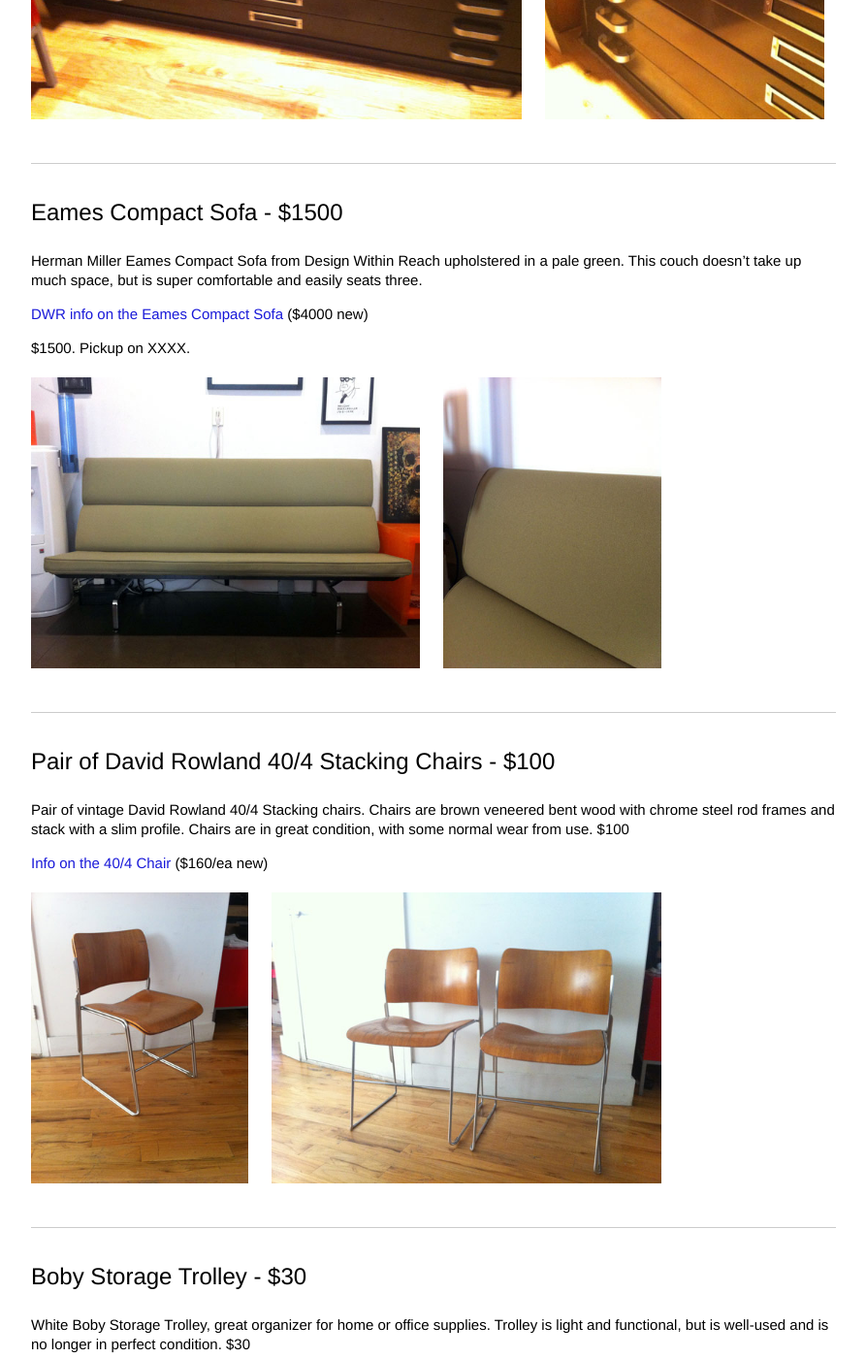
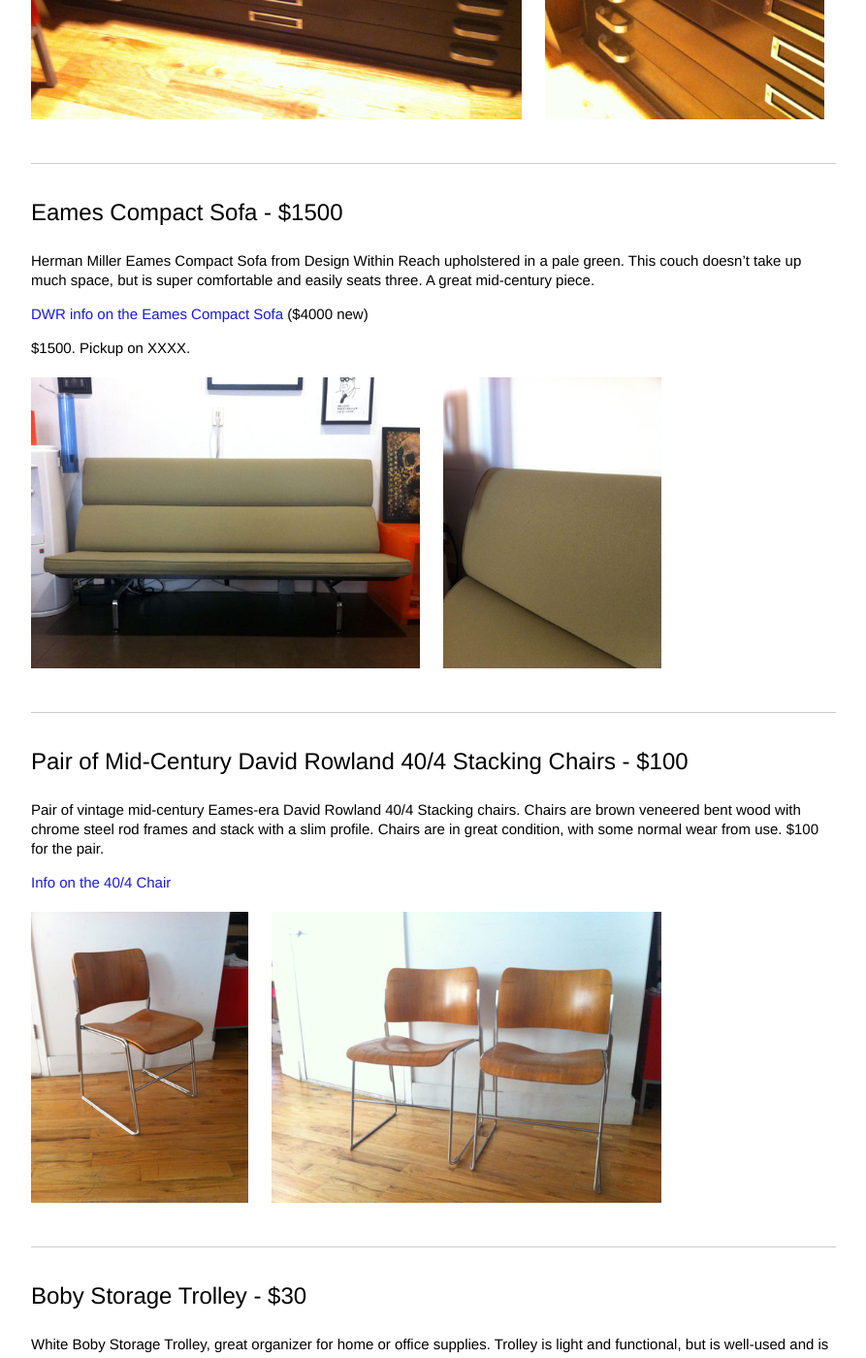
Before and after one commit to athletics/athletics.github.com, a Jekyll site: the page pages/sale.html, which Jekyll copies as it is, in a window 1280 px wide and 1400 px high, scrolled down 5859 px. Shown: the whole window at 97% size, without its empty margins (201-1094 px from the left). Built offline with Jekyll 4.4.1, drawn with Linux system fonts in a browser that asks for light colours; Markdown is read by kramdown in place of the engine named in the settings; some of the changed text lies outside the part shown.

Commit message:
making some copy changes

```diff
--- a/pages/sale.html
+++ b/pages/sale.html
@@ -102,7 +102,7 @@
 					</li>
 					<li>
 						<h2>Saarinen Round Tulip Coffee Table - $1200</h2>
-						<p>Saarinen tulip coffee table with a wood top in great condition. Great mid-century modern piece. Table is 36” in diameter and 15” tall. $1200.</p>
+						<p>Saarinen tulip coffee table with a wood top in great condition. Great mid-century modern, Eames-era piece. Table is 36” in diameter and 15” tall. $1200.</p>
 						<div class="images">
 							<img src="../images/furniture_listings/coffee_table.jpg" alt="Saarinen Coffee Table">
 						</div>
@@ -117,7 +117,7 @@
 					</li>
 					<li>
 						<h2>Eames Compact Sofa - $1500</h2>
-						<p>Herman Miller Eames Compact Sofa from Design Within Reach upholstered in a pale green. This couch doesn’t take up much space, but is super comfortable and easily seats three.</p>
+						<p>Herman Miller Eames Compact Sofa from Design Within Reach upholstered in a pale green. This couch doesn’t take up much space, but is super comfortable and easily seats three. A great mid-century piece.</p>
 						<a href="http://www.dwr.com/product/eames-sofa-compact-crepe.do">DWR info on the Eames Compact Sofa</a> ($4000 new)
 						<p>$1500. Pickup on XXXX.</p>
 						<div class="images">
@@ -126,9 +126,9 @@
 						</div>
 					</li>
 					<li>
-						<h2>Pair of David Rowland 40/4 Stacking Chairs - $100</h2>
-						<p>Pair of vintage David Rowland 40/4 Stacking chairs. Chairs are brown veneered bent wood with chrome steel rod frames and stack with a slim profile. Chairs are in great condition, with some normal wear from use. $100</p>
-						<p><a href="http://www.my40in4chair.com/index.php/standard-40-4-chair/standard-wood/wood-40-4-chair-chrome-frame.html">Info on the 40/4 Chair</a> ($160/ea new)</p>
+						<h2>Pair of Mid-Century David Rowland 40/4 Stacking Chairs - $100</h2>
+						<p>Pair of vintage mid-century Eames-era David Rowland 40/4 Stacking chairs. Chairs are brown veneered bent wood with chrome steel rod frames and stack with a slim profile. Chairs are in great condition, with some normal wear from use. $100 for the pair.</p>
+						<p><a href="http://www.my40in4chair.com/index.php/standard-40-4-chair/standard-wood/wood-40-4-chair-chrome-frame.html">Info on the 40/4 Chair</a></p>
 						<div class="images">
 							<img src="../images/furniture_listings/stackingchair1.jpg" alt="Chair">
 							<img src="../images/furniture_listings/stackingchair2.jpg" alt="Chair">
```
